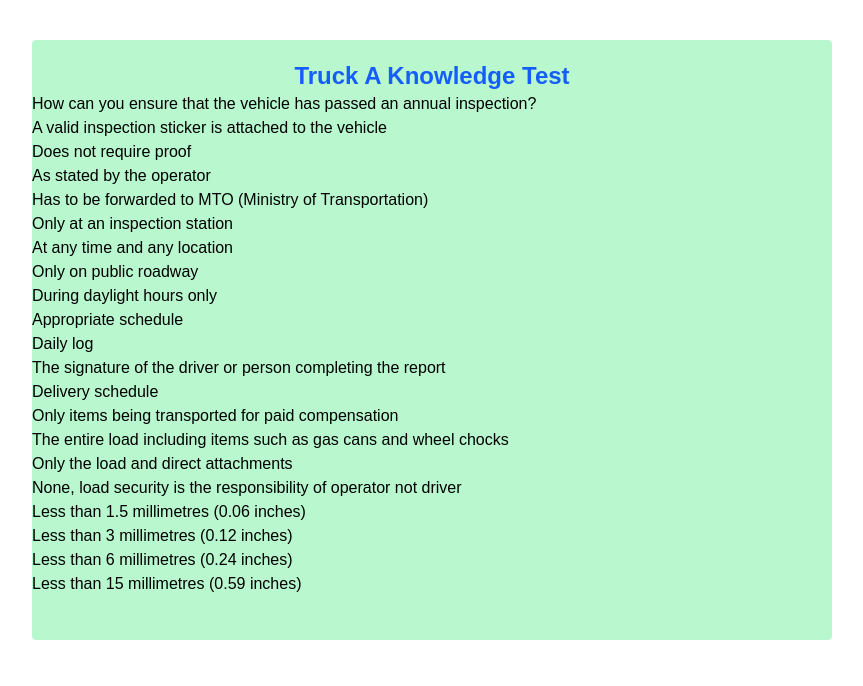
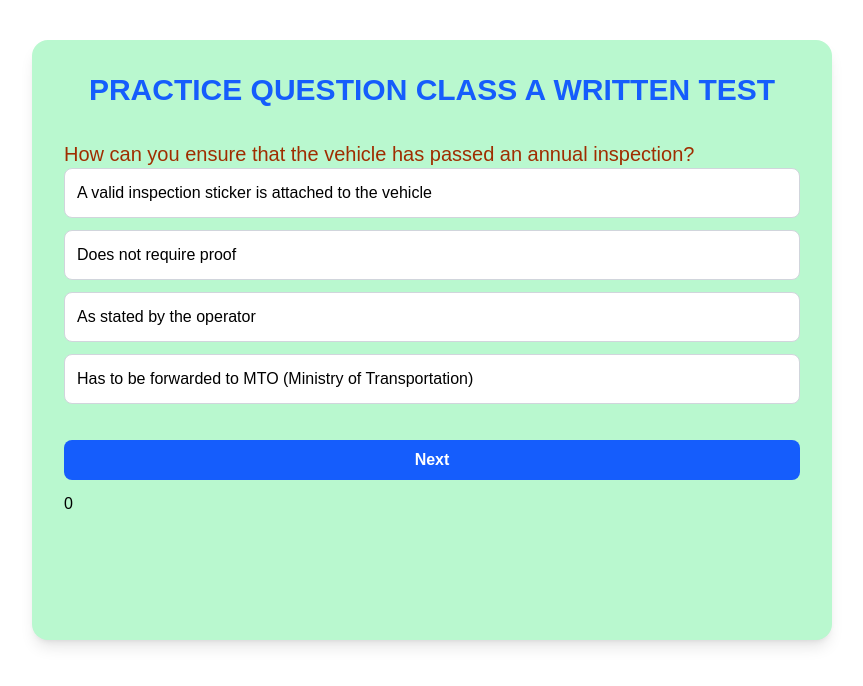
Before and after one commit to Harsimran141/Azknowledgetest, a React (Vite) app: page / in a window 1280 px wide. Shown: the top 686 px of the page, without its empty margins (208-1071 px from the left). Built offline with nearby package versions, Linux system fonts and the light colour scheme.

Commit message:
feat: enhance quiz functionality with answer validation and improved layout

```diff
--- a/src/App.jsx
+++ b/src/App.jsx
@@ -3,85 +3,117 @@ import { useState } from "react";
 const App = () => {
   const questions = [
     {
-    id: 1,
-    type: "multiple_choice",
-    question: "How can you ensure that the vehicle has passed an annual inspection?",
+      question:
+        "How can you ensure that the vehicle has passed an annual inspection?",
       options: [
         "A valid inspection sticker is attached to the vehicle",
         "Does not require proof",
         "As stated by the operator",
-      "Has to be forwarded to MTO (Ministry of Transportation)"
-    ]
+        "Has to be forwarded to MTO (Ministry of Transportation)",
+      ],
+      Answer: "A valid inspection sticker is attached to the vehicle",
     },
 
     {
-    id: 2,
-    type: "multiple_choice",
-    question: "A police or appointed ministry officer has the authority to perform a safety inspection:",
+      question:
+        "A police or appointed ministry officer has the authority to perform a safety inspection:",
       options: [
         "Only at an inspection station",
         "At any time and any location",
         "Only on public roadway",
-      "During daylight hours only"
-    ]
+        "During daylight hours only",
+      ],
+      Answer: "At any time and any location",
     },
 
     {
-    id: 3,
-    type: "multiple_choice",
       question: "A properly completed daily inspection report contains:",
       options: [
         "Appropriate schedule",
         "Daily log",
         "The signature of the driver or person completing the report",
-      "Delivery schedule"
-    ]
+        "Delivery schedule",
+      ],
+      Answer: "The signature of the driver or person completing the report",
     },
 
     {
-    id: 4,
-    type: "multiple_choice",
-    question: "You must ensure that the following items are secure on the vehicle:",
+      question:
+        "You must ensure that the following items are secure on the vehicle:",
       options: [
         "Only items being transported for paid compensation",
         "The entire load including items such as gas cans and wheel chocks",
         "Only the load and direct attachments",
-      "None, load security is the responsibility of operator not driver"
-    ]
+        "None, load security is the responsibility of operator not driver",
+      ],
+      Answer:
+        "None, load security is the responsibility of operator not driver",
     },
 
     {
-    id: 5,
-    type: "multiple_choice",
-    question: "A front tire fails an inspection if the tread on two adjacent grooves anywhere on the tire are:",
+      question:
+        "A front tire fails an inspection if the tread on two adjacent grooves anywhere on the tire are:",
       options: [
         "Less than 1.5 millimetres (0.06 inches)",
         "Less than 3 millimetres (0.12 inches)",
         "Less than 6 millimetres (0.24 inches)",
-      "Less than 15 millimetres (0.59 inches)"
-    ]
+        "Less than 15 millimetres (0.59 inches)",
+      ],
+      Answer: "Less than 3 millimetres (0.12 inches)",
     },
-
   ];
   const [currentQuestion, setCurrentQuestion] = useState(0);
+  const [selectOption, SetselectOption] = useState(false);
+  const [correct, SetCorrect] = useState(null);
   return (
-    <div className="bg-green-200 w-[800px] h-[600px] rounded mt-10 mx-auto">
+    <div className="bg-green-200 w-[800px] h-[600px]
+    rounded-2xl p-8 mt-10 mx-auto shadow-lg">
       <div className="flex justify-center">
-        <h1 className="text-2xl text-blue-600 font-bold mt-5">
-          Truck A Knowledge Test
+        <h1 className="text-3xl text-blue-600 font-bold text-center mb-8">
+          PRACTICE QUESTION CLASS A WRITTEN TEST
         </h1>
       </div>
       <div>
-        <h2>{questions[0].question}</h2>
+        <h2 className="flex flex-col text-xl  text-orange-800 gap-3">{questions[currentQuestion].question}</h2>
       </div>
-        <div>
-          {questions.map((items,index)=>(
-            <div key={index}>{items.options.map((option,index)=>(
-              <p key={index}>{option}</p>
-            ))}</div>
+      <div className="flex flex-col gap-3">
+        {questions[currentQuestion].options.map((items, index) => (
+          <button
+            onClick={()=>{SetselectOption(items)
+            if(items === questions[currentQuestion].Answer){
+                 SetCorrect("Correct ")
+            }else{
+              SetCorrect("Wrong")
+            }
+
+
+            }}
+            key={index}
+            className="w-full text-left p-3  bg-white border border-gray-300 rounded-lg hover:bg-blue-600"
+          >
+            {items}
+          </button>
         ))}
+
+        <button
+        className="mt-6 bg-blue-600 font-bold px-6 py-2 rounded-lg hover:bg-blue-800 text-white "
+
+          onClick={() => {
+            if (currentQuestion === questions.length - 1) {
+              setCurrentQuestion(0);
+            } else {
+              setCurrentQuestion(currentQuestion + 1);
+            }
+          }}
+        >
+          Next
+        </button>
+        <p>{currentQuestion}</p>
+        <h1 className="text-xl font-bold mt-5">{correct}</h1>
+        <div className="text-lg mt-3">
+          {selectOption}
         </div>
-
+      </div>
     </div>
   );
 };
```
Lines whose indentation alone changed are shown as unchanged.
